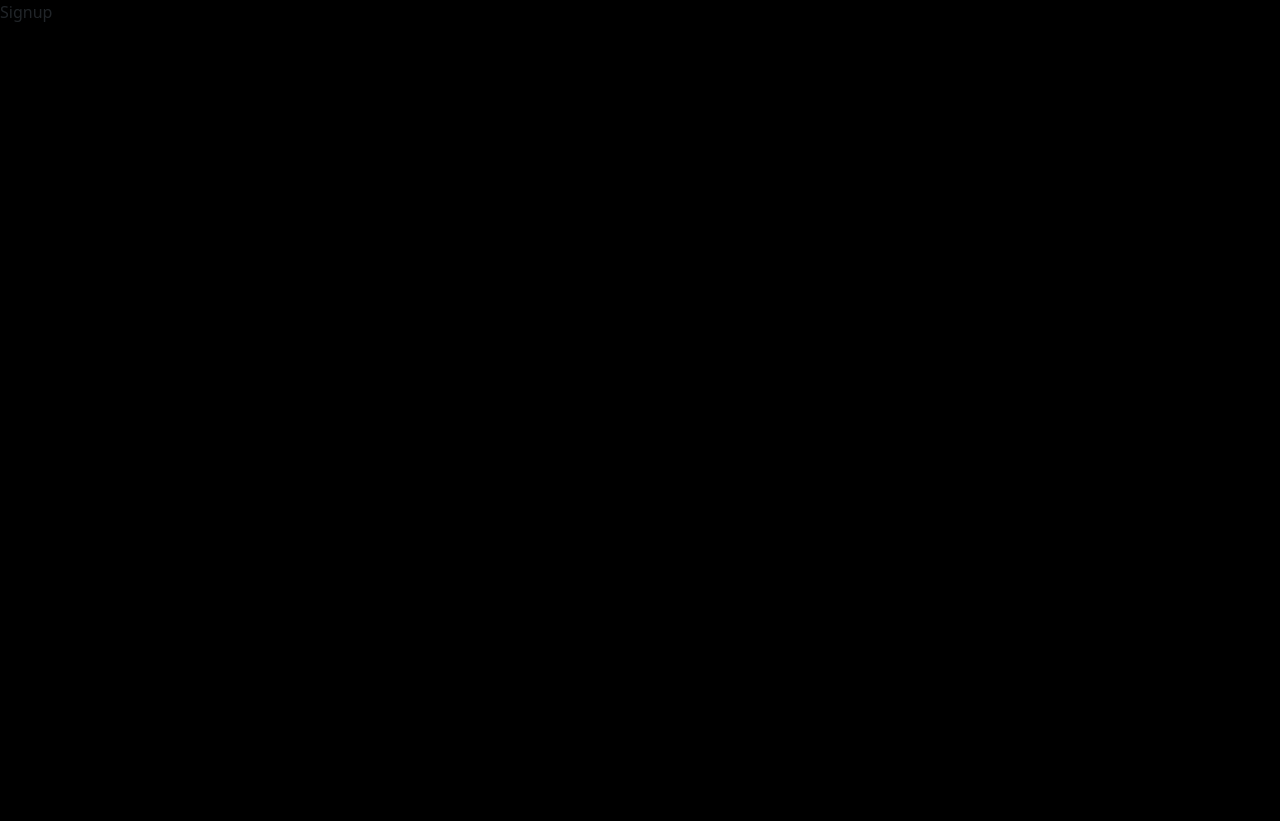
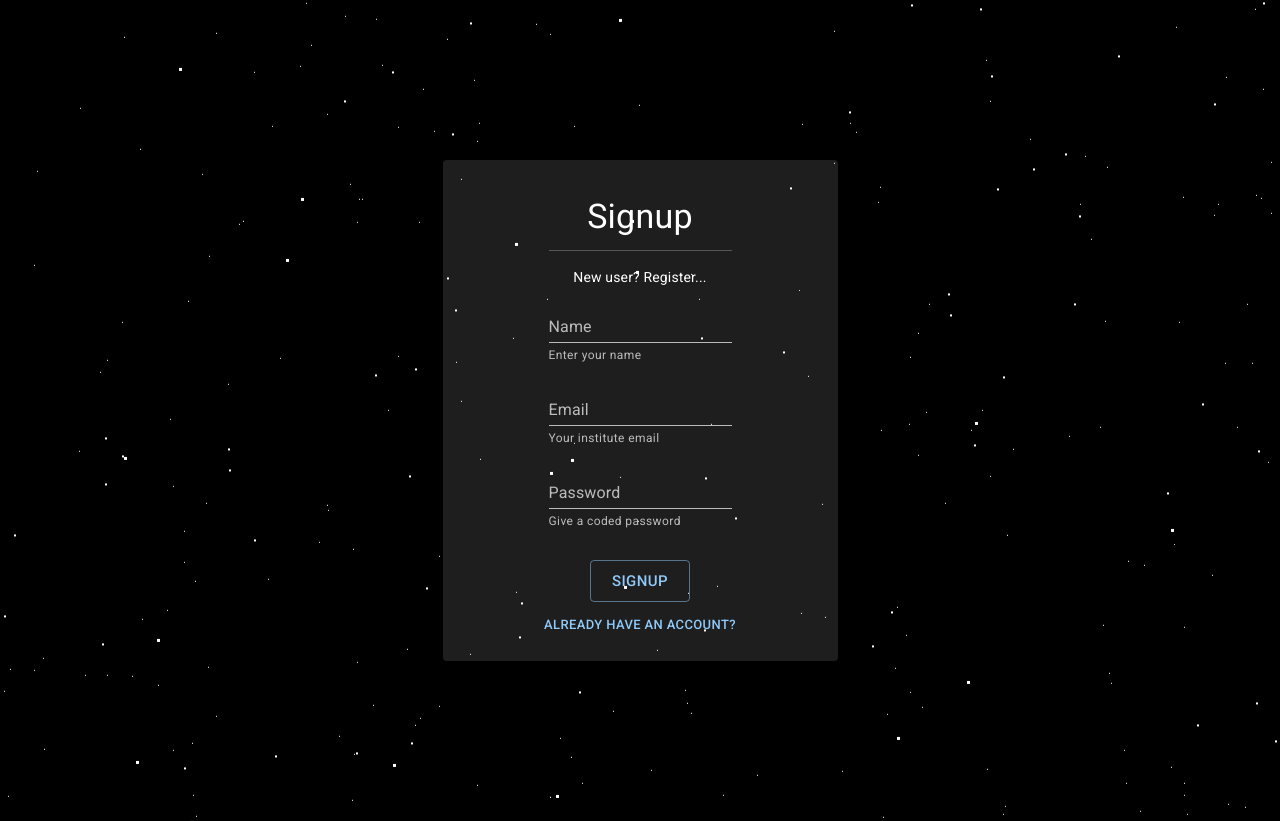
Before and after one commit to SilverGraph/CSE-Website, a React (Create React App) app in the folder client/: page /signup in a window 1280 px wide. Before the commit the page ends 800 px from the top, so only its background shows below. Built offline with nearby package versions, Linux system fonts and the light colour scheme.

Commit message:
auth pages design

```diff
--- a/client/src/pages/Auth/Login.jsx
+++ b/client/src/pages/Auth/Login.jsx
@@ -1,9 +1,115 @@
-import React from 'react'
+import React, { useState } from "react"
+import {
+  Card,
+  CardContent,
+  CardActions,
+  Button,
+  Typography,
+  Divider,
+  FormControl,
+  TextField,
+} from "@mui/material"
+// import CloseIcon from "@mui/icons-material/Close";
+// import GoogleIcon from "@mui/icons-material/Google";
+import { createTheme, ThemeProvider } from "@mui/material/styles"
+import { Link} from "react-router-dom"
+import BgStars from "../../components/background/BgStars"
+
+const darkTheme = createTheme({
+  palette: {
+    mode: "dark",
+  },
+})
 
 export default function Login() {
-    return (
-        <div>
-            Login
+  const [mail, setMail] = useState();
+  const [pass, setPass] = useState();
+
+  function handleSubmit() {
+      // axios calls and other checks
+  }
+
+  return (
+    <>
+      <BgStars />
+      <ThemeProvider theme={darkTheme}>
+        <div
+          style={{
+            display: "flex",
+            justifyContent: "center",
+            alignItems: "center",
+            height: "auto",
+            minHeight: "90vh",
+            padding: "20vh 50px",
+          }}
+        >
+          <Card
+            sx={{
+              minWidth: 270,
+              maxWidth: 800,
+              textAlign: "center",
+              padding: "20px 90px",
+            }}
+          >
+            <CardContent>
+              <Typography variant="h4" color="text.primary" gutterBottom>
+                Login
+              </Typography>
+              <Divider className="divider" sx={{ mb: 2 }} />
+              <Typography variant="body2"  >Hey! Welcome Again...</Typography>
+
+              <FormControl variant="standard">
+                <TextField
+                  id="Email"
+                  label="Email"
+                  helperText="Your registered institute email"
+                  variant="standard"
+                  margin="dense"
+                  value={mail}
+                  onChange={(e)=>setMail(e.value)}
+                />
+                <TextField
+                  id="Password"
+                                  label="Password"
+                                  type="password"
+                  helperText="You remember your password right"
+                  variant="standard"
+                  margin="dense"
+                  value={pass}
+                  onChange={(e)=>setPass(e.value)}
+                />
+              </FormControl>
+            </CardContent>
+            <CardActions
+              sx={{
+                display: "flex",
+                justifyContent: "center",
+                alignItems: "center",
+              }}
+            >
+              <Button onClick={handleSubmit}
+                size="large"
+                variant="outlined"
+                sx={{
+                  display: "flex",
+                  justifyContent: "center",
+                  alignItems: "center",
+                }}
+                // startIcon={<GoogleIcon />}
+              >
+                Login
+              </Button>
+            </CardActions>
+            <div sx={{ padding: "0px" }}>
+              <Link to="/signup">
+                <Button size="small" variant="text">
+                  New user? Register first..
+                </Button>
+              </Link>
+            </div>
+          </Card>
         </div>
-    )
+      </ThemeProvider>
+    </>
+  )
 }
--- a/client/src/pages/Auth/Signup.jsx
+++ b/client/src/pages/Auth/Signup.jsx
@@ -1,9 +1,125 @@
-import React from 'react'
+import React, { useState } from "react"
+import {
+  Card,
+  CardContent,
+  CardActions,
+  Button,
+  Typography,
+  Divider,
+  FormControl,
+  TextField,
+} from "@mui/material"
+// import CloseIcon from "@mui/icons-material/Close";
+// import GoogleIcon from "@mui/icons-material/Google";
+import { createTheme, ThemeProvider } from "@mui/material/styles"
+import { Link} from "react-router-dom"
+import BgStars from "../../components/background/BgStars"
 
-export default function Signup() {
-    return (
-        <div>
-            Signup
+const darkTheme = createTheme({
+  palette: {
+    mode: "dark",
+  },
+})
+
+export default function Login() {
+  const [name, setName] = useState();
+  const [mail, setMail] = useState();
+  const [pass, setPass] = useState();
+
+  function handleSubmit() {
+      // axios calls and other checks
+  }
+
+  return (
+    <>
+      <BgStars />
+      <ThemeProvider theme={darkTheme}>
+        <div
+          style={{
+            display: "flex",
+            justifyContent: "center",
+            alignItems: "center",
+            height: "auto",
+            minHeight: "90vh",
+            padding: "20vh 50px",
+          }}
+        >
+          <Card
+            sx={{
+              minWidth: 270,
+              maxWidth: 800,
+              textAlign: "center",
+              padding: "20px 90px",
+            }}
+          >
+            <CardContent>
+              <Typography variant="h4" color="text.primary" gutterBottom>
+                Signup
+              </Typography>
+              <Divider className="divider" sx={{ mb: 2 }} />
+              <Typography variant="body2">New user? Register...</Typography>
+
+              <FormControl variant="standard">
+                <TextField
+                  id="Name"
+                  label="Name"
+                  helperText="Enter your name"
+                  variant="standard"
+                  margin="dense"
+                  value={name}
+                  onChange={(e)=>setName(e.value)}
+                />
+                <TextField
+                  id="Email"
+                  label="Email"
+                  helperText="Your institute email"
+                  variant="standard"
+                  margin="dense"
+                  value={mail}
+                  onChange={(e)=>setMail(e.value)}
+                />
+                <TextField
+                  id="Password"
+                  label="Password"
+                  type="password"
+                  helperText="Give a coded password"
+                  variant="standard"
+                  margin="dense"
+                  value={pass}
+                  onChange={(e)=>setPass(e.value)}
+                />
+              </FormControl>
+            </CardContent>
+            <CardActions
+              sx={{
+                display: "flex",
+                justifyContent: "center",
+                alignItems: "center",
+              }}
+            >
+              <Button onClick={handleSubmit}
+                size="large"
+                variant="outlined"
+                sx={{
+                  display: "flex",
+                  justifyContent: "center",
+                  alignItems: "center",
+                }}
+                // startIcon={<GoogleIcon />}
+              >
+                Signup
+              </Button>
+            </CardActions>
+            <div sx={{ padding: "0px" }}>
+              <Link to="/login">
+                <Button size="small" variant="text">
+                  Already have an account?
+                </Button>
+              </Link>
+            </div>
+          </Card>
         </div>
-    )
+      </ThemeProvider>
+    </>
+  )
 }
```
